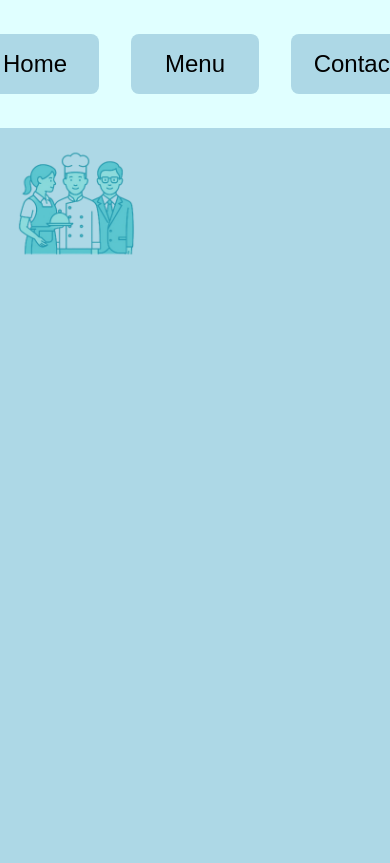
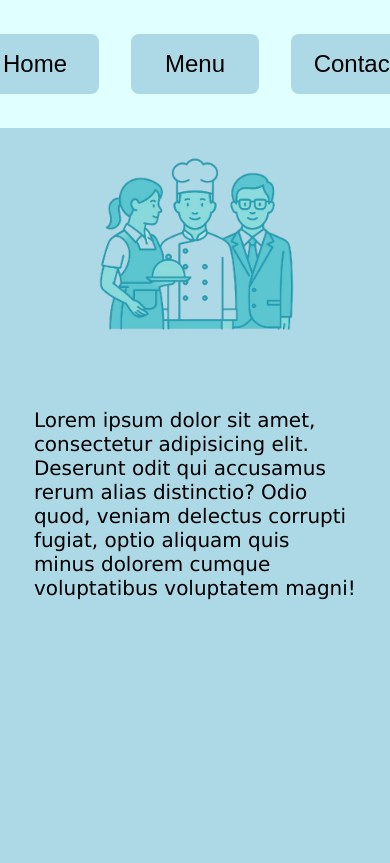
Before and after one commit to bartek8b/TOP-Restaurant_Page, a website built with webpack: page src/template.html in a window 390 px wide. Shown: the top 863 px of the page. Built offline with nearby package versions, Linux system fonts and the light colour scheme.

Commit message:
Add media queries

```diff
--- a/src/style.css
+++ b/src/style.css
@@ -1,20 +1,22 @@
-body{
+body {
   background-color: lightcyan;
   margin: 0;
   padding: 0;
+  font-family: Verdana, sans-serif;
+  font-size: calc(1.2rem + 0.2dvw);
 }
-header{
+header {
   display: flex;
   justify-content: center;
   align-items: center;
   height: 128px;
 }
-nav{
+nav {
   padding: 16px;
   display: flex;
   gap: 32px;
 }
-nav > button{
+nav > button {
   font-size: 1.5rem;
   cursor: pointer;
   border: none;
@@ -22,23 +24,44 @@ nav > button{
   padding: 16px;
   width: 128px;
   background-color: lightblue;
-    &:hover{
+  &:hover {
     outline: 1px solid cyan;
   }
-    &:active{
+  &:active {
     outline: 2px solid cyan;
   }
 }
-.open{
+.open {
   font-weight: bold;
 }
-#content{
+#content {
   background-color: lightblue;
   height: calc(100vh - 128px);
   padding: 16px;
   display: grid;
-    grid-template-columns: 1fr 2fr;
+  grid-template-columns: 1fr 3fr;
 }
 #content > img {
   width: 100%;
+  margin: auto;
 }
+#content > div {
+  padding-block: 64px;
+  padding-inline: min(64px, 5%);
+}
+
+@media (max-width: 1024px) {
+  #content {
+    grid-template-columns: 1fr 2fr;
+  }
+}
+@media (max-width: 768px) {
+  #content {
+    grid-template-columns: 1fr;
+    grid-template-rows: auto 1fr;
+  }
+  #content > img {
+    height: 200px;
+    width: auto;
+  }
+}
--- a/src/template.html
+++ b/src/template.html
@@ -15,6 +15,9 @@
     </header>
     <div id="content">
       <img src="assets/team.png" alt="">
+      <div>
+        Lorem ipsum dolor sit amet, consectetur adipisicing elit. Deserunt odit qui accusamus rerum alias distinctio? Odio quod, veniam delectus corrupti fugiat, optio aliquam quis minus dolorem cumque voluptatibus voluptatem magni!
+      </div>
     </div>
   </body>
 </html>
```
Lines whose indentation alone changed are shown as unchanged.
